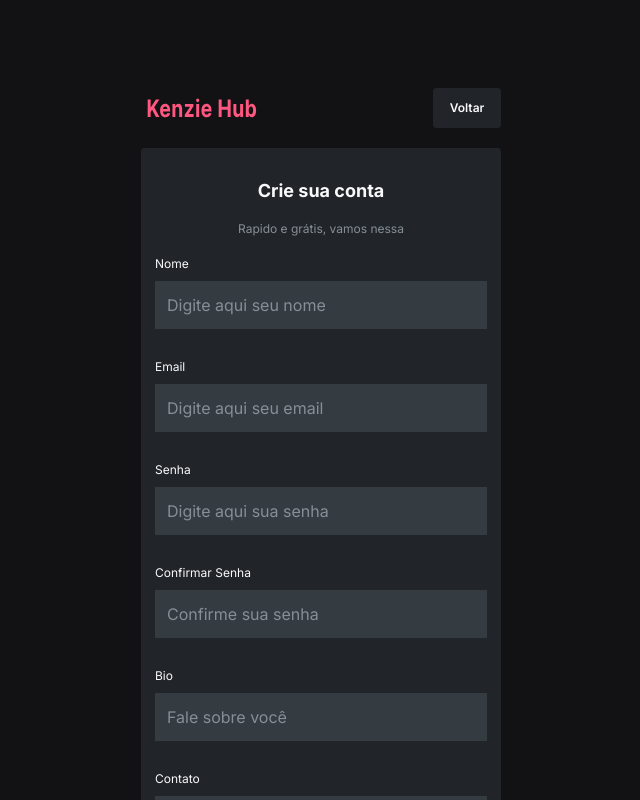
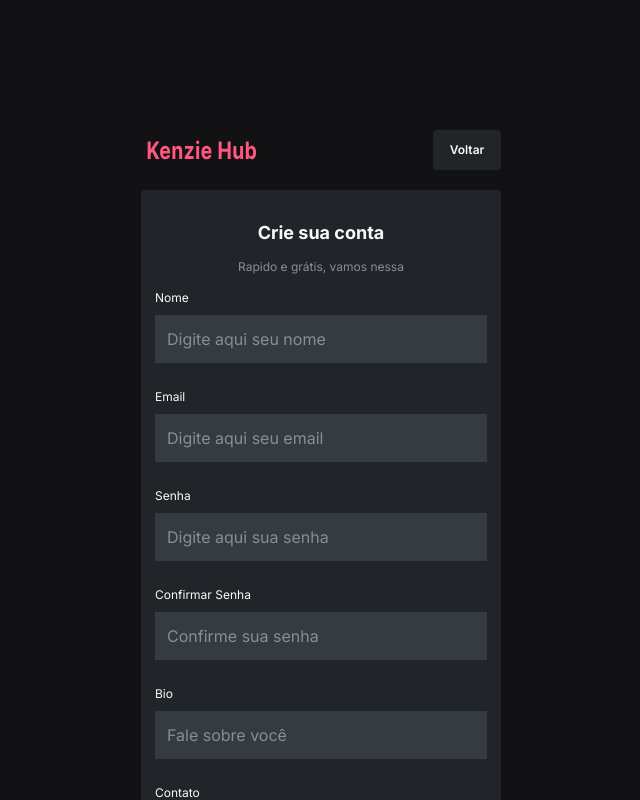
Before and after one commit to NattanSilva/kenzie-hub, a React (Vite) app: page /register in a window 1280 px wide. Shown: the top 800 px of the page, without its empty margins (319-959 px from the left). Built offline with nearby package versions, Linux system fonts and the light colour scheme.

Commit message:
Fix: errors message css bugs

```diff
--- a/src/components/LoginForm/styles.js
+++ b/src/components/LoginForm/styles.js
@@ -11,7 +11,7 @@ export const FormContainer = styled.div`
   border-radius: var(--form-border-radius);
 
   &.register {
-    margin-bottom: 2.5rem;
+    margin-bottom: 0.5rem;
   }
 
   @media (min-width: 760px) {
@@ -20,7 +20,7 @@ export const FormContainer = styled.div`
 
   @media (min-width: 1000px) {
     width: 22.5rem;
-    gap: 1.25rem;
+    gap: 1rem;
   }
 
   h3,
@@ -98,7 +98,7 @@ export const MainForm = styled.form`
   }
 
   @media (min-width: 1000px) {
-    gap: 1.25rem;
+    gap: 1rem;
   }
 `;
 
@@ -140,17 +140,17 @@ export const FormInput = styled.div`
       }
 
       @media (min-width: 400px) {
-        fontsize: 1rem;
+        font-size: 1rem;
       }
 
       @media (min-width: 760px) {
         height: 4rem;
-        fontsize: 1.3rem;
+        font-size: 1.3rem;
       }
 
       @media (min-width: 1000px) {
         height: 3rem;
-        fontsize: 1rem;
+        font-size: 1rem;
       }
     }
   }
--- a/src/components/RegistNavbar/styles.js
+++ b/src/components/RegistNavbar/styles.js
@@ -1,4 +1,3 @@
-import { Link } from "react-router-dom";
 import styled from "styled-components";
 
 export const NavBox = styled.div`
@@ -6,7 +5,7 @@ export const NavBox = styled.div`
   display: flex;
   justify-content: space-between;
   align-items: center;
-  margin-top: 24rem;
+  margin-top: 30rem;
 
   img {
     width: 6.125rem;
@@ -24,39 +23,39 @@ export const NavBox = styled.div`
   }
 
   @media (min-width: 360px) {
+    margin-top: 14rem;
+  }
+
+  @media (width: 375px) {
+    margin-top: 16rem;
+  }
+
+  @media (min-width: 380px) {
     margin-top: 8rem;
   }
 
-  @media (width: 375px) {
-    margin-top: 14rem;
+  @media (width: 390px) {
+    margin-top: 12rem;
   }
 
-  @media (min-width: 380px) {
-    margin-top: 6rem;
+  @media (min-width: 400px) {
+    margin-top: 4rem;
   }
 
-  @media (width: 390px) {
+  @media (width: 414px) {
     margin-top: 10rem;
   }
 
-  @media (min-width: 400px) {
-    margin-top: 2rem;
-  }
-
-  @media (width: 414px) {
+  @media (width: 428px) {
     margin-top: 8rem;
   }
 
-  @media (width: 428px) {
-    margin-top: 6rem;
-  }
-
   @media (min-width: 760px) {
-    margin-top: 16rem;
+    margin-top: 18rem;
   }
 
   @media (min-width: 1000px) {
-    margin-top: 24rem;
+    margin-top: 25rem;
   }
 `;
 
--- a/src/styles/reset.js
+++ b/src/styles/reset.js
@@ -33,6 +33,8 @@ export const GlobalStyle = createGlobalStyle`
 
   html {
     background: var(--gray-4);
+    width: 100vw;
+    height: 100vh;
   }
 
   button {
```
Also changed, not shown: 1 other file (tests, documents, lock files or other folders).
